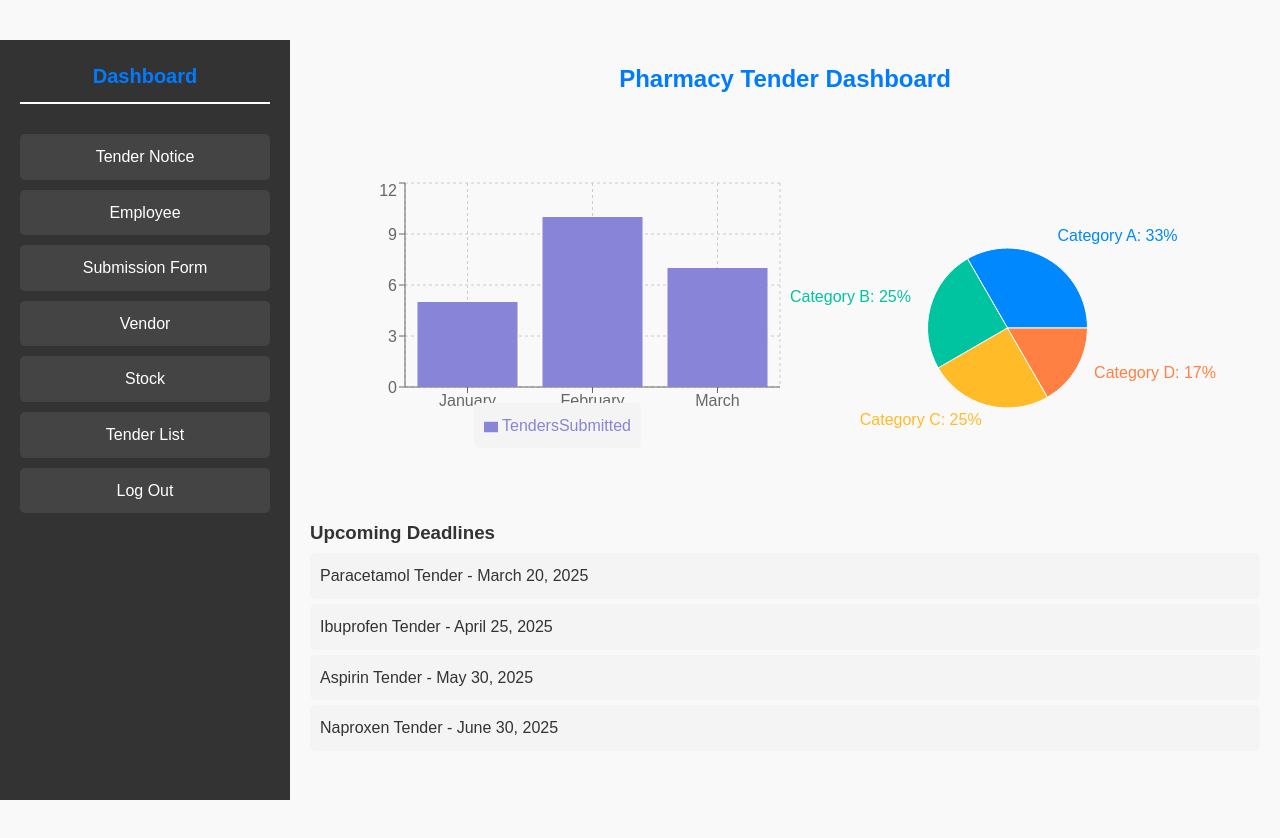
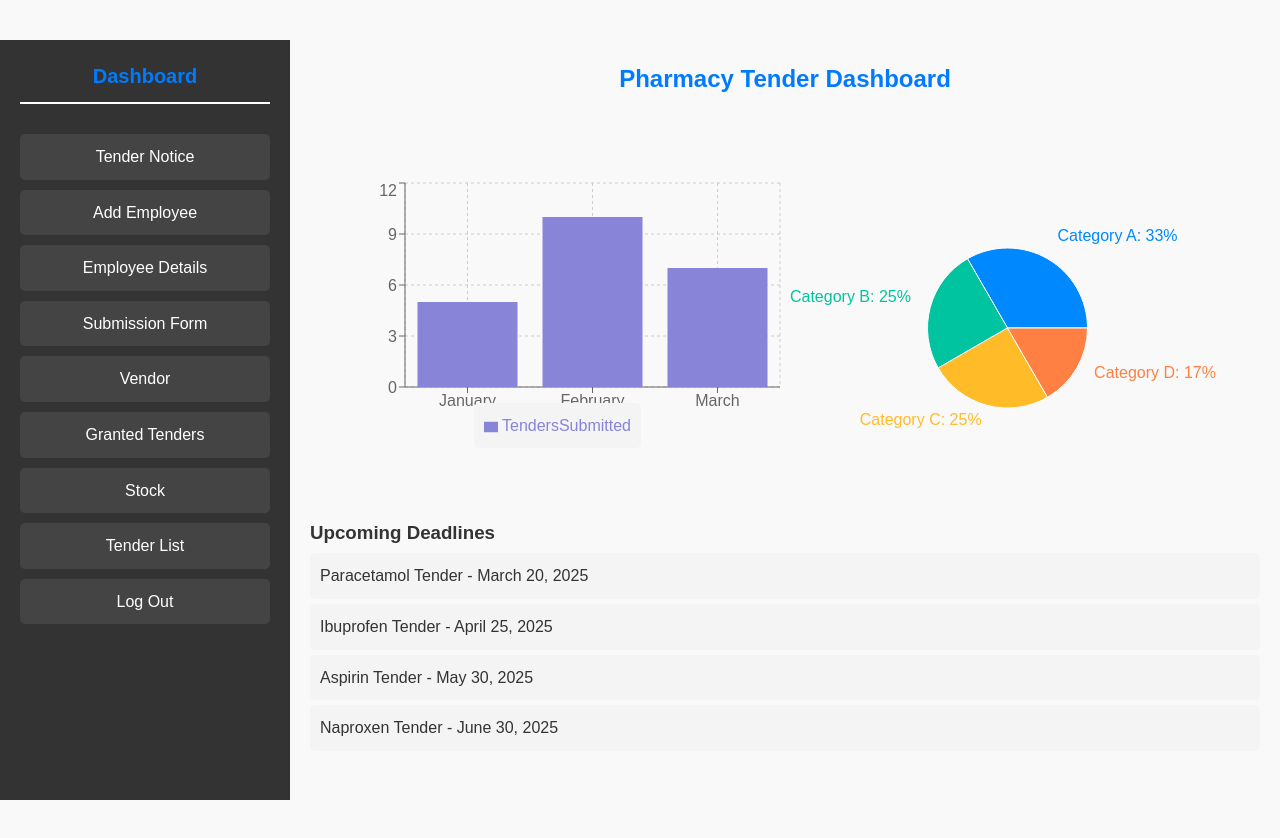
Before and after one commit to OsinaChi-F/pharmacy-tender, a React (Create React App) app in the folder pharmacy-tender-portal/: page /admin-dashboard in a window 1280 px wide. Built offline with nearby package versions, Linux system fonts and the light colour scheme.

Commit message:
please commit to github

```diff
--- a/pharmacy-tender-portal/package.json
+++ b/pharmacy-tender-portal/package.json
@@ -4,6 +4,7 @@
   "private": true,
   "dependencies": {
     "cra-template": "1.2.0",
+    "firebase": "^11.2.0",
     "formik": "^2.4.6",
     "react": "^19.0.0",
     "react-dom": "^19.0.0",
--- a/pharmacy-tender-portal/src/App.js
+++ b/pharmacy-tender-portal/src/App.js
@@ -11,11 +11,13 @@ import Login from './Components/Assets/Login';
 
 import AdminDashboard from './Pages/AdminDashboard';
 import TenderNotice from './Pages/TenderNotice';
+import GrantedTenders from './Pages/GrantedTenders';
 import TenderList from './Pages/TenderList';
 import Employee from './Pages/Employee';
 import SubmissionForm from './Pages/SubmissionForm';
 import Vendor from './Pages/Vendor';
 import Stock from './Pages/Stock';
+import AddEmployee from './Pages/AddEmployee';
 import CreateTender from './Pages/CreateTender';
 import ErrorBoundary from './ErrorBoundary';
 
@@ -33,8 +35,10 @@ function App() {
         <Route path="/tender-notice" element={<TenderNotice />} />
         <Route path="/tender-list" element={<TenderList />} />
         <Route path="/employee" element={<Employee />} />
+        <Route path="/add-employee" element={< AddEmployee />} />
         <Route path="/submission-form" element={<SubmissionForm />} />
         <Route path="/vendor" element={<Vendor />} />
+        <Route path="/granted-tenders" element={<GrantedTenders />} />
         <Route path="/stock" element={<Stock />} />
         <Route path="/create-tender" element={<CreateTender />} />
       </Routes>
--- a/pharmacy-tender-portal/src/Pages/AdminDashboard.js
+++ b/pharmacy-tender-portal/src/Pages/AdminDashboard.js
@@ -48,9 +48,12 @@ const AdminDashboard = () => {
         <h2>Dashboard</h2>
         <ul>
           <li onClick={() => navigate("/tender-notice")}>Tender Notice</li>
-          <li onClick={() => navigate("/employee")}>Employee</li>
+          <li onClick={() => navigate("/add-employee")}>Add Employee</li>
+          <li onClick={() => navigate("/employee")}>Employee Details</li>
           <li onClick={() => navigate("/submission-form")}>Submission Form</li>
           <li onClick={() => navigate("/vendor")}>Vendor</li>
+
+          <li onClick={() => navigate("/granted-tenders")}>Granted Tenders</li>
           <li onClick={() => navigate("/stock")}>Stock</li>
           <li>
             <span
```
Also changed, not shown: pharmacy-tender-portal/src/Pages/AddEmployee.js (added), pharmacy-tender-portal/src/Pages/GrantedTenders.js (added), 1 other file (tests, documents, lock files or other folders).
